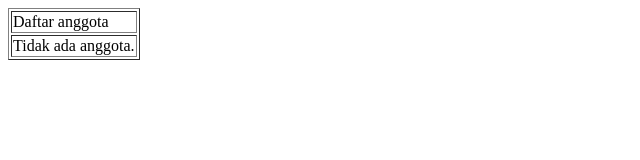
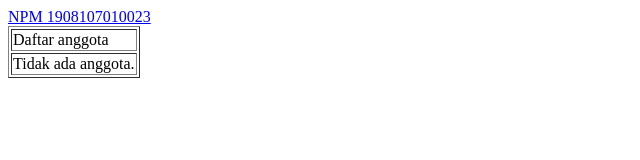
Before and after one commit to rahmat29ferdi/TIK204-2022-2-DONORDARAH, a plain HTML site: page index.html in a window 1280 px wide. Shown: the whole page, without its empty margins (0-640 px from the left). Drawn offline with Linux system fonts and the light colour scheme.

Commit message:
index.html

```diff
--- a/index.html
+++ b/index.html
@@ -7,6 +7,7 @@
    <table border=”0”>
       <tr><td>Daftar anggota</td></tr>
       <tr><td>Tidak ada anggota.</td></tr>
+      <a href="1908107010023.html">NPM 1908107010023</a>
     </table>
   </body>
 </html>
```
